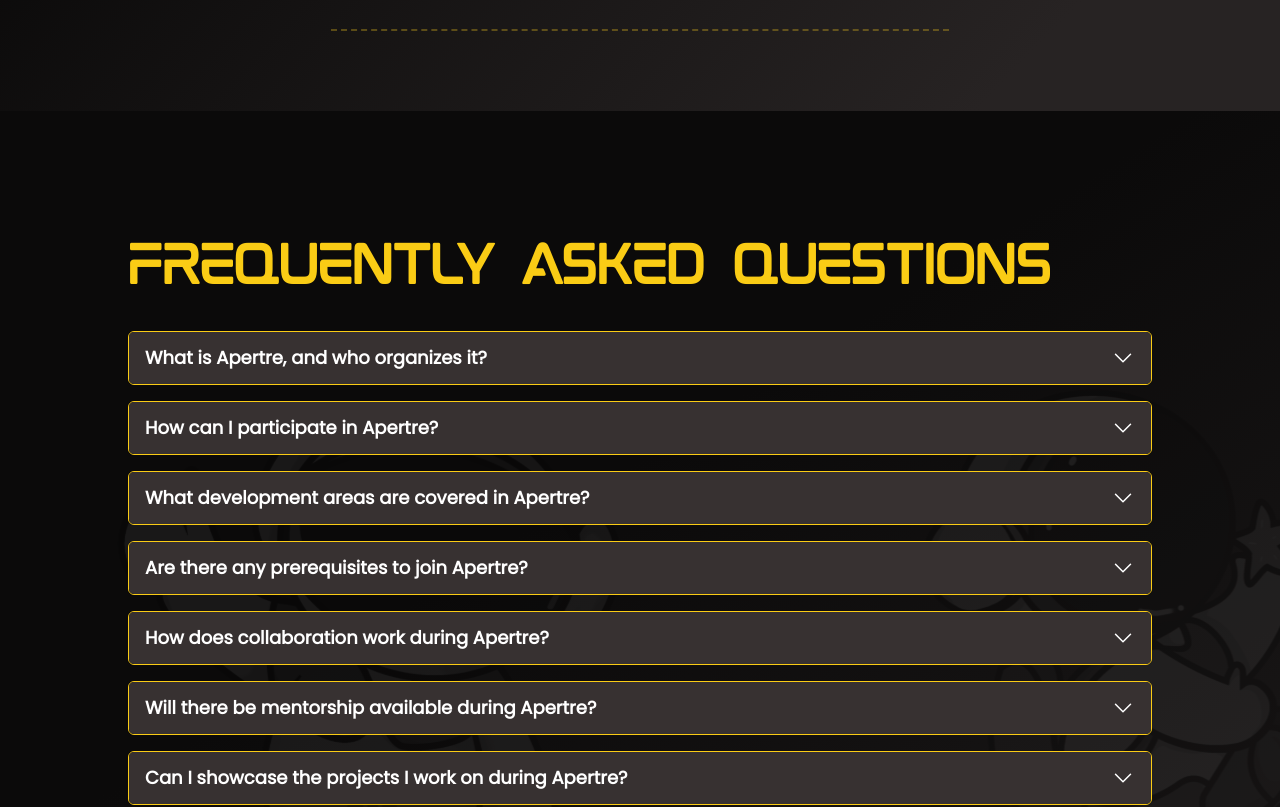
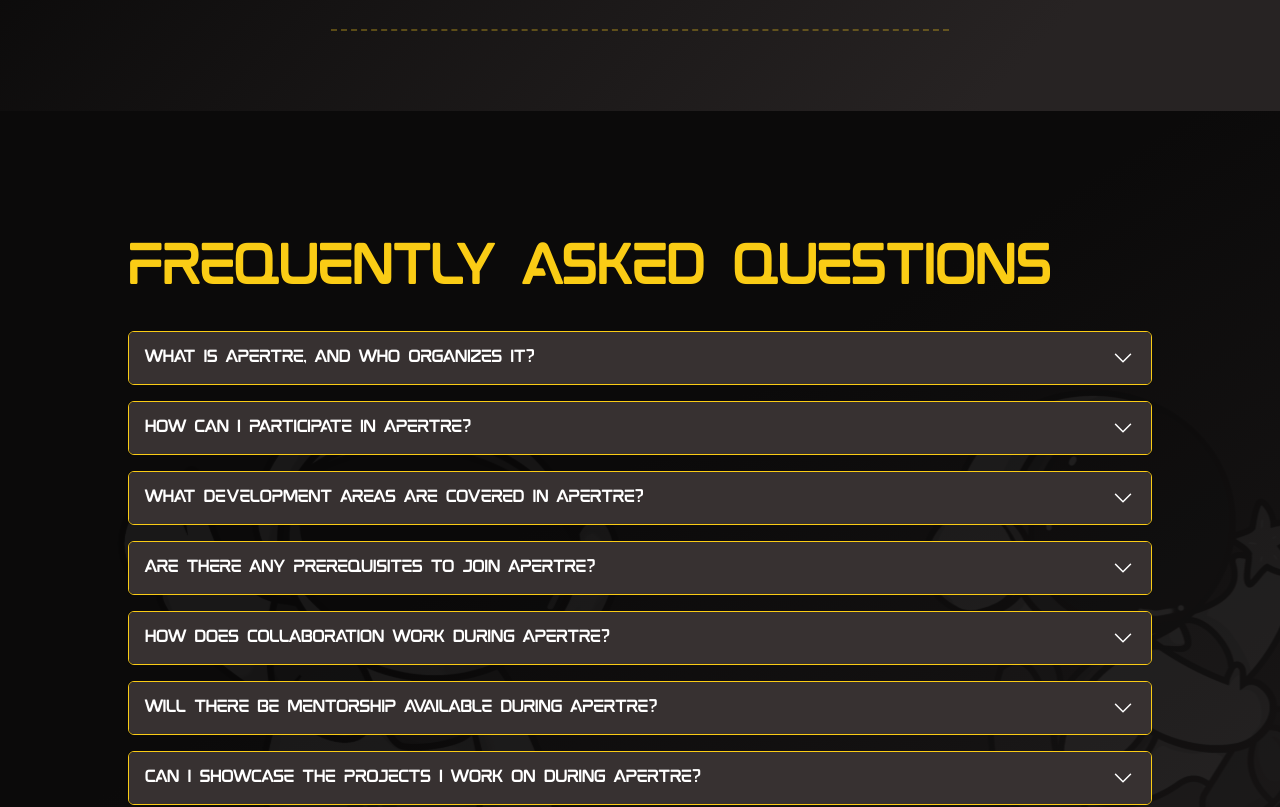
Before and after one commit to Resourcio2022/apertre2.0-frontend, a Next.js app: page / in a window 1280 px wide. Shown: the part 2349-3156 px from the top of the page. Built offline with nearby package versions, Linux system fonts and the light colour scheme; no server answers.

Commit message:
fixed font bug in faq

```diff
--- a/app/_components/faq.tsx
+++ b/app/_components/faq.tsx
@@ -10,7 +10,7 @@ export default function FAQ() {
     };
 
     return (
-        <div className="min-h-screen bg-black bg-cover bg-no-repeat bg-faq text-white flex flex-col justify-center p-10 md:p-32">
+        <div className="min-h-screen bg-black bg-cover bg-no-repeat bg-faq text-white flex flex-col justify-center p-10 md:p-32 font-mokoto">
             <h2 className="text-nowrap text-lg md:text-6xl font-bold text-yellow-400 mb-8 text-left font-mokoto ">
                 FREQUENTLY ASKED QUESTIONS
             </h2>
```
Also changed, not shown: constants/testimonialsconstant.ts (line endings or trailing spaces).
